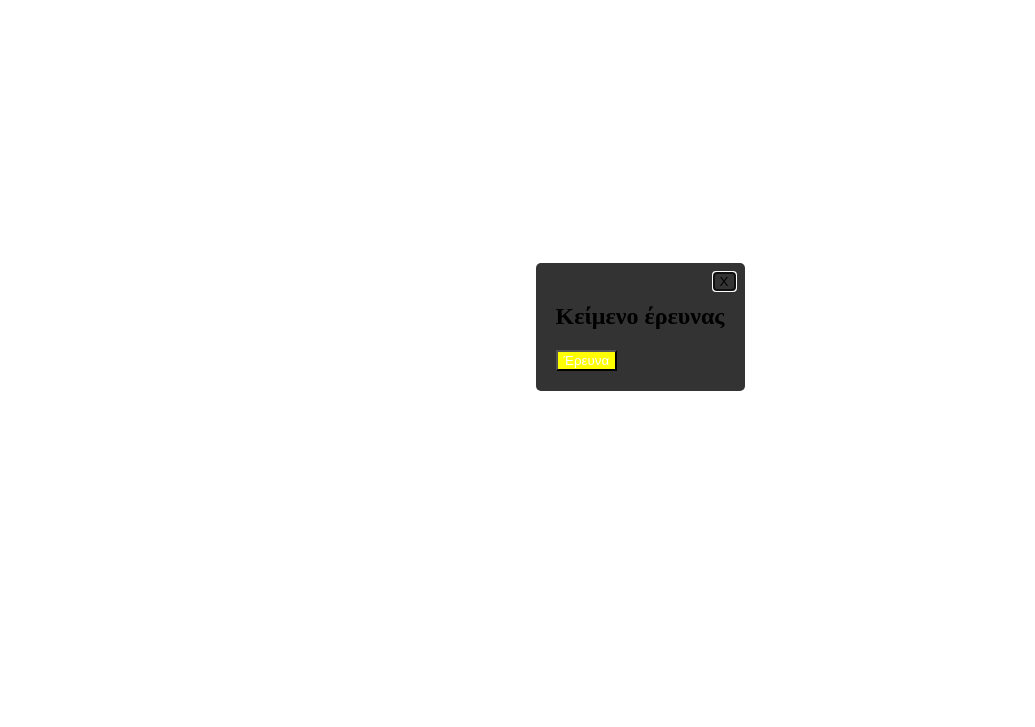
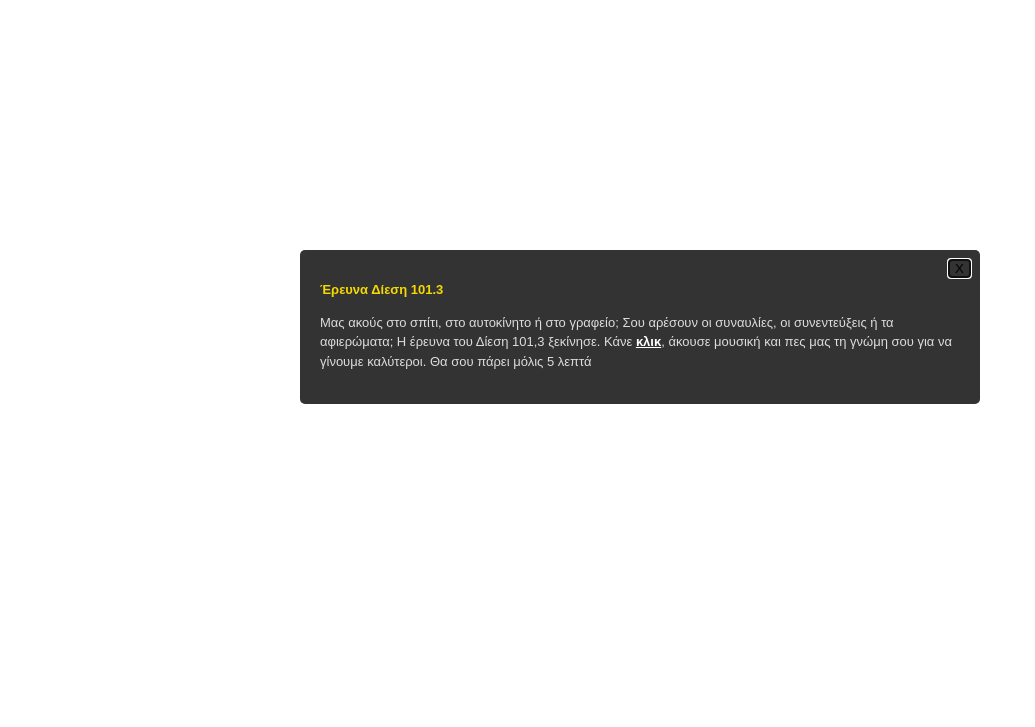
Before and after one commit to YanMar19/diesi-test, a Gatsby site: page /homepage in a window 1280 px wide. Shown: the part 73-800 px from the top of the page, without its empty margins (0-1035 px from the left). Built offline with nearby package versions, Linux system fonts and the light colour scheme; Gatsby itself is replaced by a stand-in of ours.

Commit message:
components

```diff
--- /dev/null
+++ b/src/components/popup.css
@@ -0,0 +1,37 @@
+.popup-content {
+    background: #333;
+    padding: 20px;
+    border-radius: 5px;
+    width: 50%;
+    margin: 0 auto;
+}
+
+.close-button {
+    position: absolute;
+    top: 10px;
+    right: 10px;
+    border: none;
+    background: transparent;
+    cursor: pointer;
+
+}
+
+.popup-title {
+    margin-bottom: 4px;
+    font-size: 13px;
+    line-height: 1.5;
+    color: #f4da01;
+    font-family: Ubuntu, sans-serif;
+}
+
+.popup-text {
+    font-size: 13px;
+    line-height: 1.5;
+    color: #ddd;
+    font-family: Ubuntu, sans-serif;
+}
+
+.popup-link {
+    font-weight: bold;
+    color: white;
+}
--- /dev/null
+++ b/src/components/popup.js
@@ -0,0 +1,31 @@
+import React from 'react';
+import Popup from 'reactjs-popup';
+import './popup.css';
+
+const PopupComponent = ({ showPopup, handlePopupClose, handleGoToLink }) => {
+    return (
+        <Popup
+            open={showPopup}
+            onClose={handlePopupClose}
+            closeOnDocumentClick={false}
+            closeOnEscape={false}
+        >
+            <div>
+                <button
+                    onClick={handlePopupClose}
+                    className="close-button"
+                >
+                    X
+                </button>
+                <h2 className="popup-title">Έρευνα Δίεση 101.3</h2>
+                <p className="popup-text">
+                Μας ακούς στο σπίτι, στο αυτοκίνητο ή στο γραφείο; Σου αρέσουν οι συναυλίες, οι συνεντεύξεις ή τα αφιερώματα;
+                    Η έρευνα του Δίεση 101,3 ξεκίνησε. Κάνε <a href="#" onClick={handleGoToLink} className="popup-link">κλικ</a>, άκουσε μουσική και πες μας τη γνώμη σου για να γίνουμε καλύτεροι.
+                    Θα σου πάρει μόλις 5 λεπτά
+                </p>
+            </div>
+        </Popup>
+    );
+};
+
+export default PopupComponent;
--- a/src/pages/homepage.js
+++ b/src/pages/homepage.js
@@ -1,6 +1,5 @@
-// homepage.js
 import React, { useState, useEffect } from 'react';
-import Popup from 'reactjs-popup';
+import PopupComponent from '../components/popup';
 
 const Home = () => {
   const [showPopup, setShowPopup] = useState(false);
@@ -19,46 +18,12 @@
 
   return (
     <div>
-      <h1>Welcome to the Home Page</h1>
-      <Popup
-        open={showPopup}
-        onClose={handlePopupClose}
-        closeOnDocumentClick={false}
-        closeOnEscape={false}
-        contentStyle={{
-          background: '#333',
-          padding: '20px',
-          borderRadius: '5px',
-        }}
-      >
-        <div>
-          <button
-            onClick={handlePopupClose}
-            style={{
-              position: 'absolute',
-              top: '10px',
-              right: '10px',
-              border: 'none',
-              background: 'transparent',
-              cursor: 'pointer',
-            }}
-          >
-            X
-          </button>
-          <h2>Κείμενο έρευνας</h2>
-          <button
-            onClick={handleGoToLink}
-            style={{
-              background: 'yellow',
-              color: 'white',
-            }}
-          >
-            Έρευνα
-          </button>
-        </div>
-      </Popup>
+      <PopupComponent
+        showPopup={showPopup}
+        handlePopupClose={handlePopupClose}
+        handleGoToLink={handleGoToLink}
+      />
     </div>
-
   );
 };
 
```
